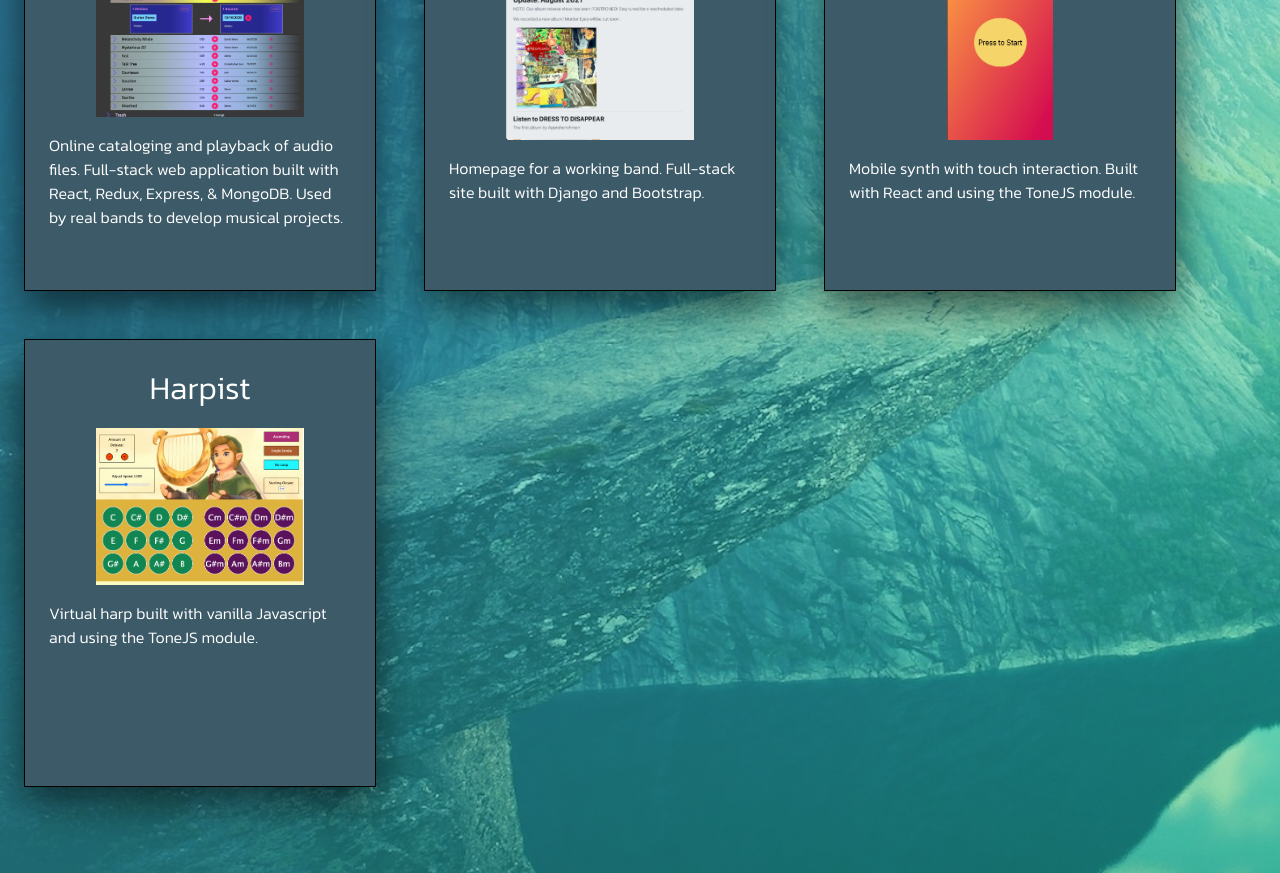
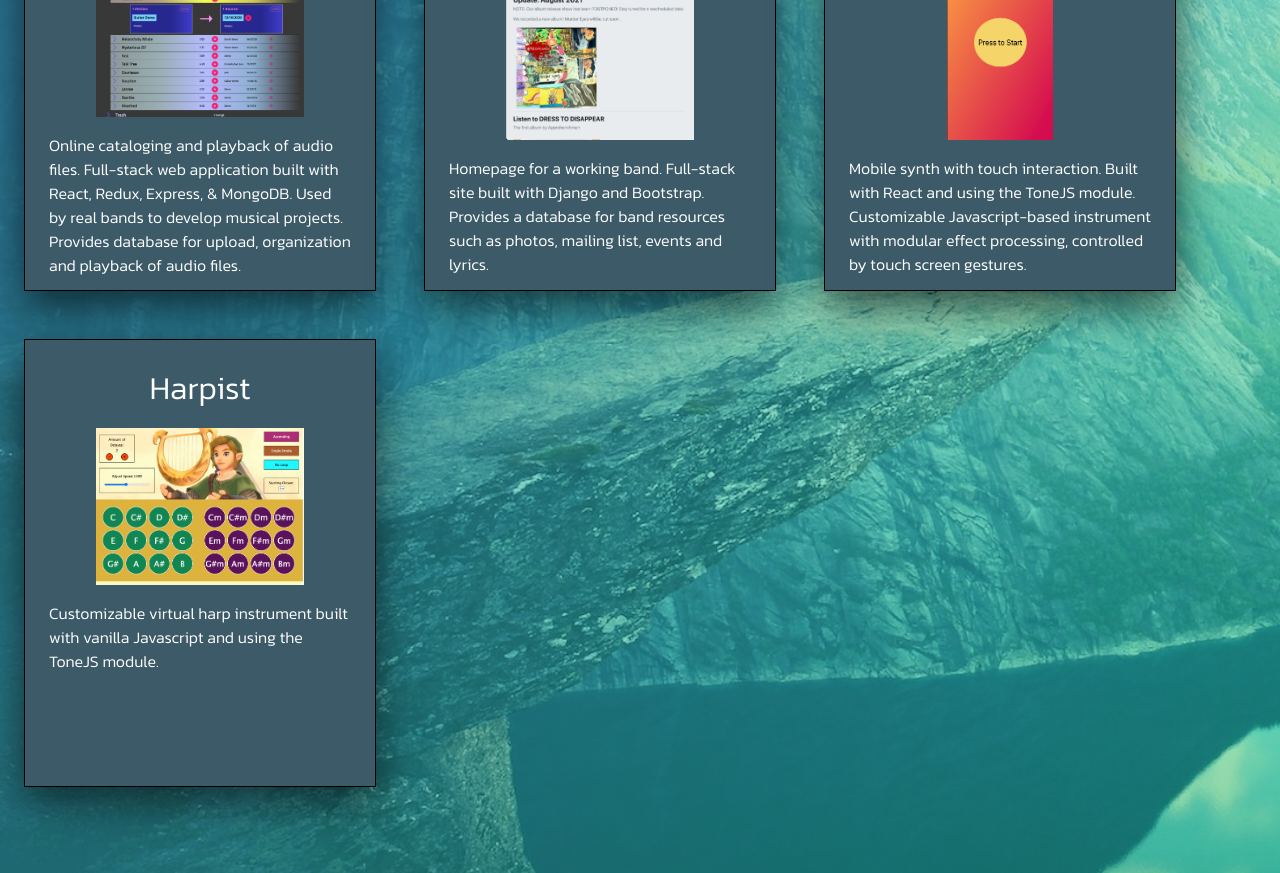
Before and after one commit to andytisdall/andytisdall.github.io, a React (Create React App) app: page / in a window 1280 px wide. Shown: the part 340-1213 px from the top of the page. Built offline with nearby package versions, Linux system fonts and the light colour scheme.

Commit message:
add more description to projects

```diff
--- a/src/Main.js
+++ b/src/Main.js
@@ -14,25 +14,25 @@ const Main = props => {
             <div className="project-container">
             <Project
                 title="Exploring the Space"
-                description="Online cataloging and playback of audio files.  Full-stack web application built with React, Redux, Express, & MongoDB. Used by real bands to develop musical projects."
+                description="Online cataloging and playback of audio files.  Full-stack web application built with React, Redux, Express, & MongoDB. Used by real bands to develop musical projects. Provides database for upload, organization and playback of audio files."
                 pic={exploring_image}
                 url="https://exploring-the-space.com"
                 />
                 <Project
                 title="Apprehenchmen"
-                description="Homepage for a working band. Full-stack site built with Django and Bootstrap."
+                description="Homepage for a working band. Full-stack site built with Django and Bootstrap.  Provides a database for band resources such as photos, mailing list, events and lyrics."
                 pic={apprehenchmen_image}
                 url="https://apprehenchmen.com"
                 />
                 <Project
                 title="Finger Synth"
-                description="Mobile synth with touch interaction. Built with React and using the ToneJS module."
+                description="Mobile synth with touch interaction. Built with React and using the ToneJS module.  Customizable Javascript-based instrument with modular effect processing, controlled by touch screen gestures."
                 pic={fingersynth_image}
                 url="https://andytisdall.github.io/finger-synth"
                 />
                 <Project
                 title="Harpist"
-                description="Virtual harp built with vanilla Javascript and using the ToneJS module."
+                description="Customizable virtual harp instrument built with vanilla Javascript and using the ToneJS module."
                 pic={harpist_image}
                 url="https://apprehenchmen.com/harp"
                 />
```
